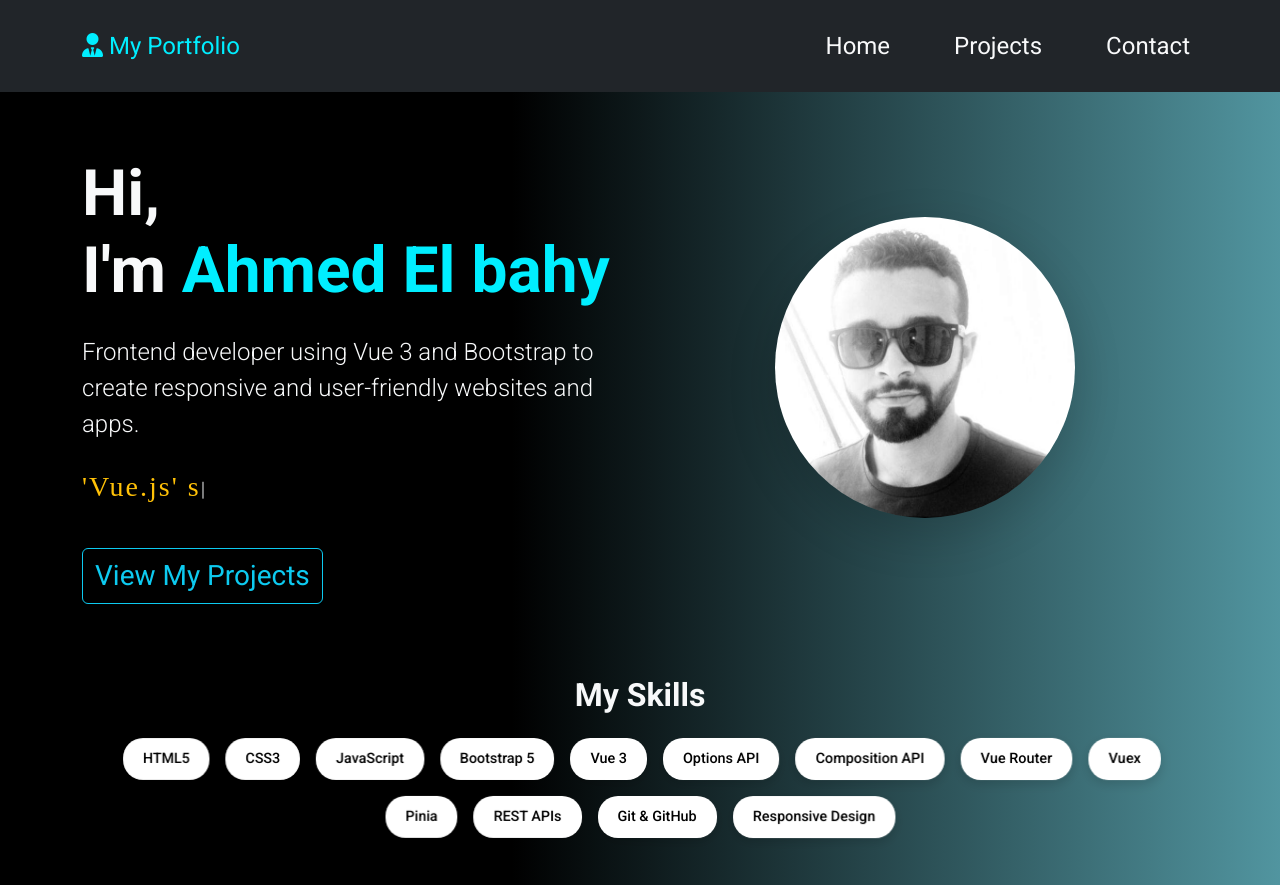
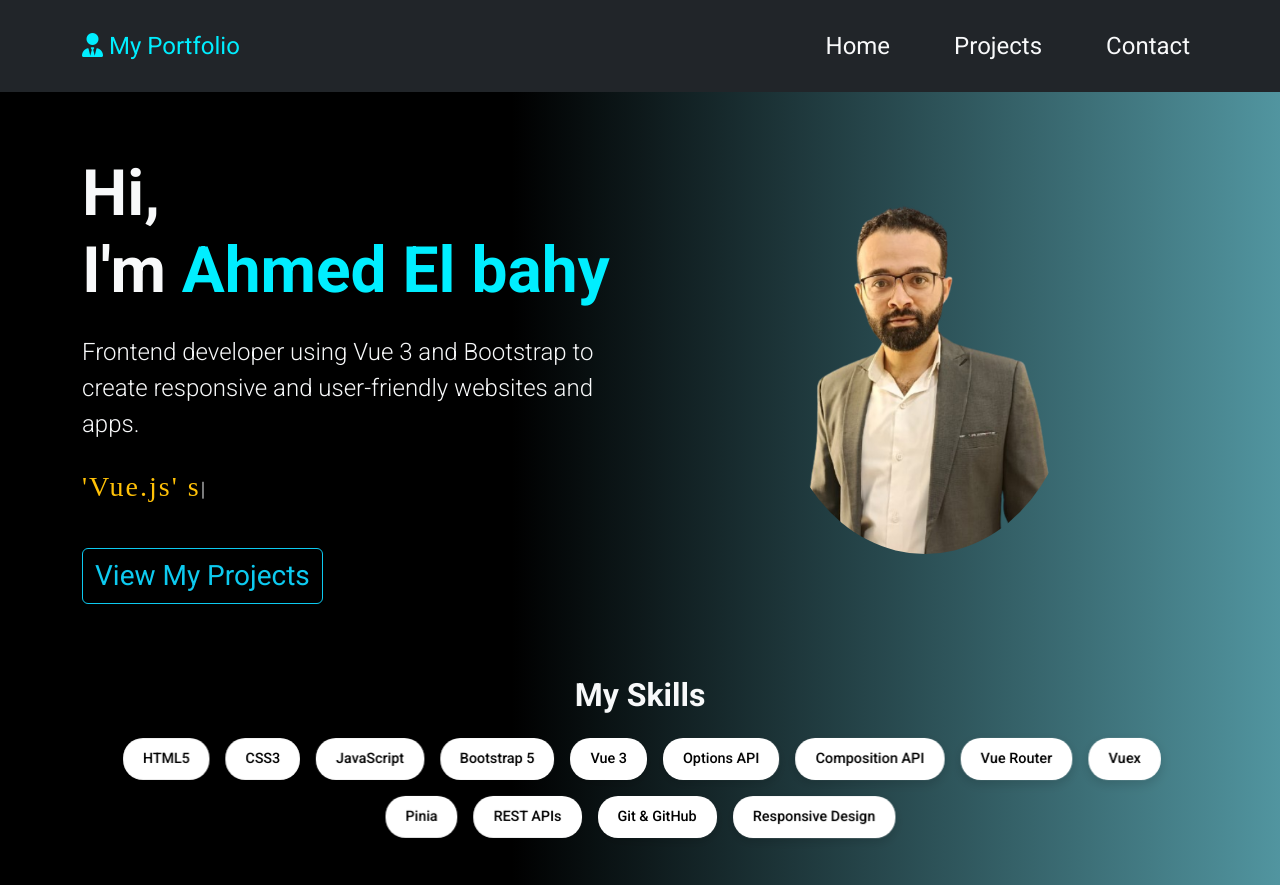
Before and after one commit to a7mdadel/Portfolio, a Vue app: page / in a window 1280 px wide. Built offline with nearby package versions, Linux system fonts and the light colour scheme; a web font is replaced by a local one; what vue3-particles would draw is missing.

Commit message:
edit portfolio img

```diff
--- a/src/views/HomeView.vue
+++ b/src/views/HomeView.vue
@@ -28,9 +28,9 @@
         </div>
         <div class="col-md-6 text-center" data-aos="zoom-in">
           <img
-            src="../assets/profile.png"
+            src="../assets/portfolio.png"
             alt="Profile"
-            class="rounded-circle shadow-lg mb-5"
+            class="img-fluid rounded-circle mb-5"
             style="max-width: 300px"
           />
         </div>
@@ -78,7 +78,6 @@ onMounted(() => {
 
   new Typed(".typed-text", options);
 
-  // AOS Animation
   AOS.init();
 });
 </script>
```
Also changed, not shown: src/assets/portfolio.png (added).
